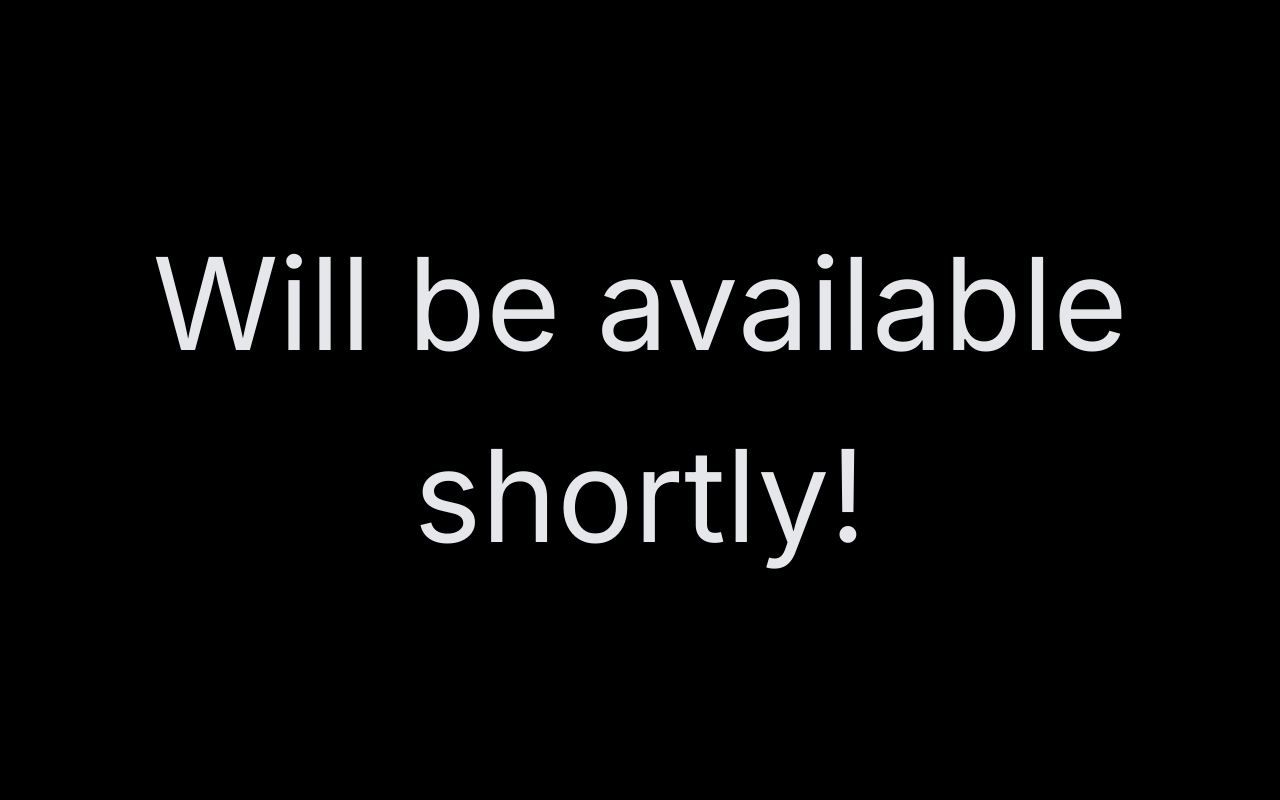
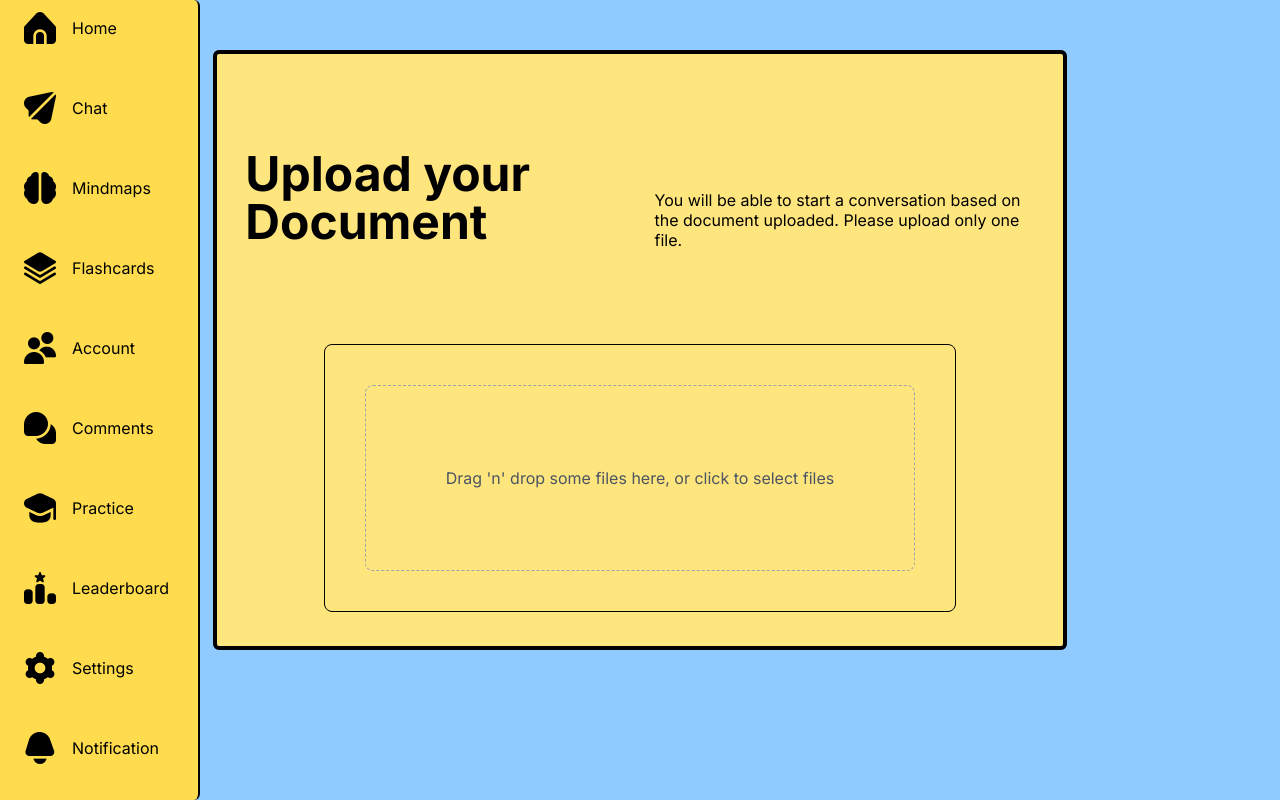
Before and after one commit to NoteWiz/NoteWiz-Website, a Next.js app in the folder notewiz/: page /chatbotUpload in a window 1280 px wide. Built offline with nearby package versions, Linux system fonts and the light colour scheme.

Commit message:
trying to resolve issue

```diff
--- a/notewiz/app/(chatbot)/chatbotUpload/page.tsx
+++ b/notewiz/app/(chatbot)/chatbotUpload/page.tsx
@@ -1,11 +1,25 @@
+import Upload from "@/components/FileDrag/Drag-Drop";
+import SmallSidebar from "@/components/Sidebar/smallSidebar";
 import { permanentRedirect } from "next/navigation";
 
 export default function page() {
   return (
-    <div className="w-screen h-screen justify-center items-center bg-black flex">
-      <h1 className="text-[128px] text-center text-gray-200 items-center">
-        Will be available shortly!
-      </h1>
+    <div>
+      <SmallSidebar />
+      <div className="bg-[#90CBFF] w-screen h-screen flex justify-center">
+        <div className="bg-[#FFE57D] w-2/3 h-[600px] flex justify-center items-center rounded-md mt-[50px] border-4 border-black ">
+          <div className="flex flex-row justify-between mx-7 mb-[300px]">
+            <h2 className="font-bold text-5xl">Upload your Document</h2>
+            <p className="w-[500px] leading-5 pt-10">
+              You will be able to start a conversation based on the document
+              uploaded. Please upload only one file.
+            </p>
+          </div>
+          <div className="fixed mt-64">
+            <Upload />
+          </div>
+        </div>
+      </div>
     </div>
   );
 }
--- /dev/null
+++ b/notewiz/components/FileDrag/Drag-Drop.tsx
@@ -0,0 +1,39 @@
+"use client";
+import React from "react";
+import { useDropzone } from "react-dropzone";
+
+const DragDrop = () => {
+  const { acceptedFiles, getRootProps, getInputProps } = useDropzone();
+
+  const files = acceptedFiles.map((file: File) => (
+    <li key={file.name}>
+      {file.name} - {file.size} bytes
+    </li>
+  ));
+
+  return (
+    <div className="min-h-screen flex flex-col justify-center items-center">
+      <section className="container mx-auto mt-10 p-10 border border-black rounded-lg mb-10">
+        <div
+          {...getRootProps({
+            className:
+              "dropzone p-20 border border-dashed border-gray-400 rounded-lg cursor-pointer",
+          })}
+        >
+          <input {...getInputProps()} />
+          <p className="text-gray-600">
+            Drag 'n' drop some files here, or click to select files
+          </p>
+        </div>
+        {acceptedFiles.length > 0 && (
+          <aside className="mt-4">
+            <h4 className="text-lg font-bold">Files</h4>
+            <ul className="list-disc list-inside">{files}</ul>
+          </aside>
+        )}
+      </section>
+    </div>
+  );
+};
+
+export default DragDrop;
--- /dev/null
+++ b/notewiz/components/Sidebar/smallSidebar.tsx
@@ -0,0 +1,29 @@
+import React from 'react'
+import Image from "next/image";
+import Link from "next/link";
+import { sideBarLinks } from "@/app/constants/index";
+
+const smallSidebar = () => {
+  return (
+    <div>
+      <div className="bg-[#FFDC4D] border-black border-r-2 w-[200px] h-full fixed top-0 left-0 rounded-r-md">
+      <div className="flex flex-col w-full gap-6 px-6">
+
+        {sideBarLinks.map((links) => (
+          <Link href={links.route} key={links.label} className="flex items-center gap-4 my-3 ">
+            <Image
+              src={links.imgURL}
+              alt={links.label}
+              width={32}
+              height={32}
+            />
+            <p className='text-black max-lg:hidden'>{links.label}</p>
+          </Link>
+        ))}
+      </div>
+    </div>
+    </div>
+  )
+}
+
+export default smallSidebar
```
Also changed, not shown: notewiz/package.json (+4 -3 lines), 2 other files (tests, documents, lock files or other folders).
